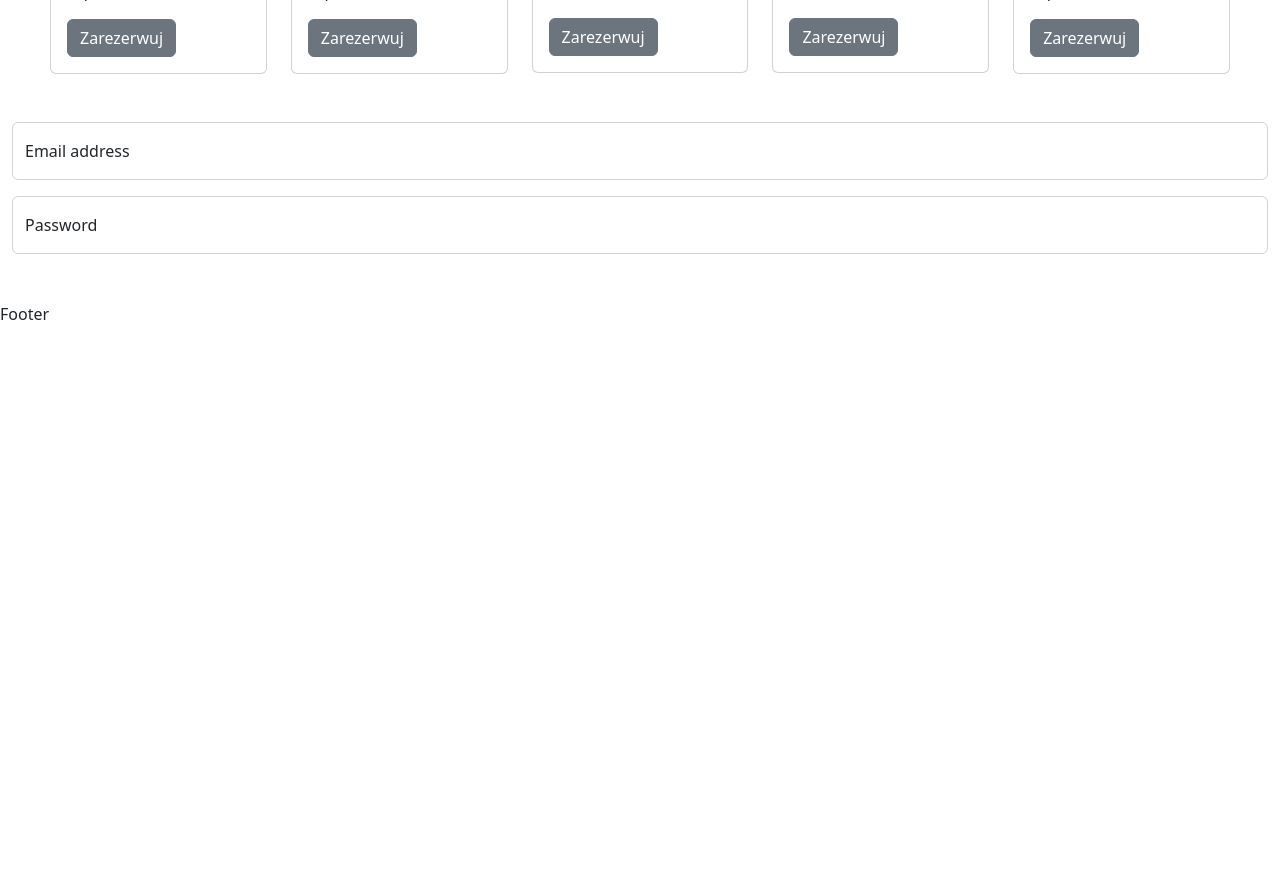
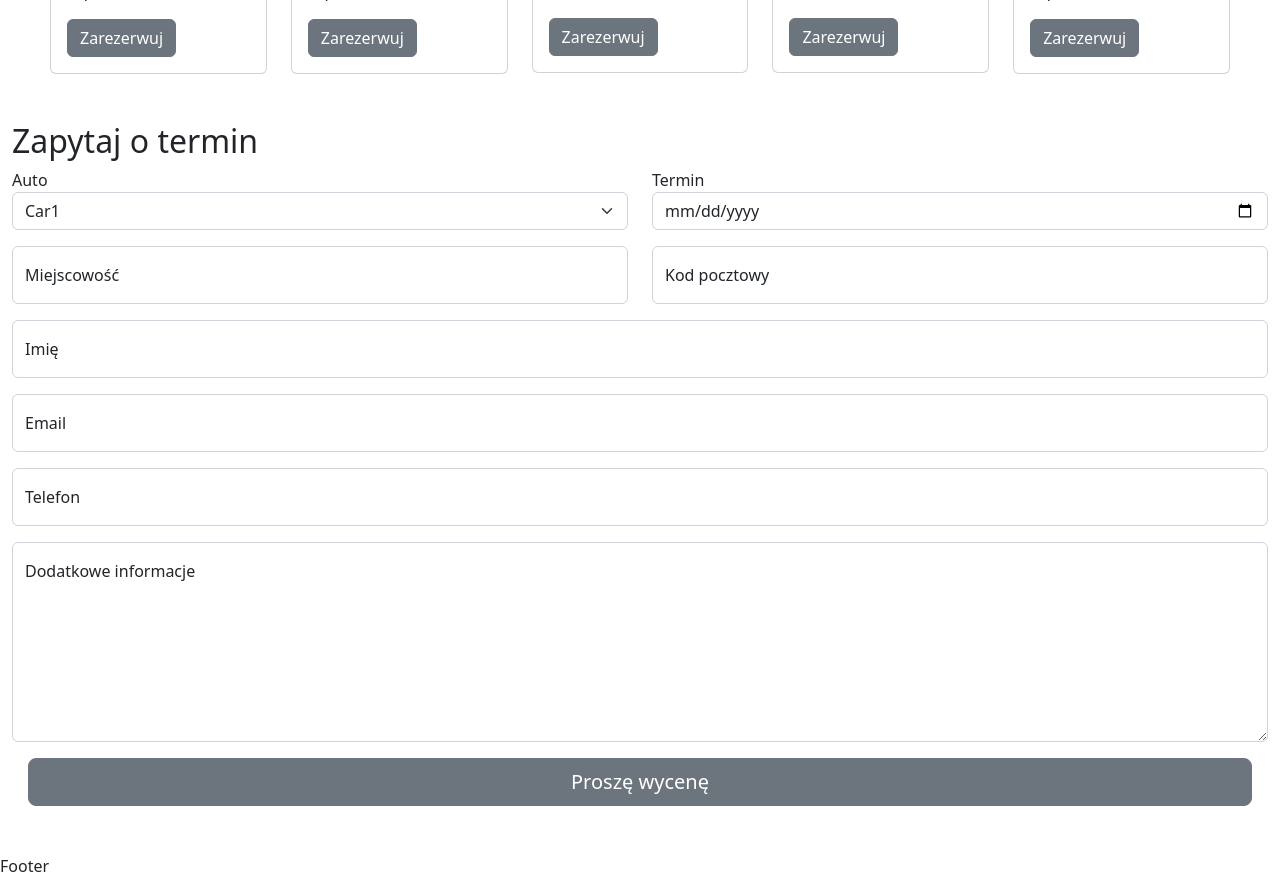
Before and after one commit to artwol993/weselny-woz, a React (Create React App) app: page / in a window 1280 px wide. Shown: the part 2940-3818 px from the top of the page. Before the commit the page ends 3266 px from the top, so only its background shows below. Built offline with nearby package versions, Linux system fonts and the light colour scheme.

Commit message:
add form

```diff
--- a/src/component/contact.jsx
+++ b/src/component/contact.jsx
@@ -1,28 +1,84 @@
-import React from 'react'
-import Container from 'react-bootstrap/Container'
-import FloatingLabel from 'react-bootstrap/FloatingLabel';
-import Form from 'react-bootstrap/Form'
+import React from "react";
+import Container from "react-bootstrap/Container";
+import Row from "react-bootstrap/Row";
+import Col from "react-bootstrap/Col";
+import Form from "react-bootstrap/Form";
+import FloatingLabel from "react-bootstrap/FloatingLabel";
+import Button from "react-bootstrap/Button";
 
 function Contact() {
   return (
     <>
       <section>
-      <Container fluid className="my-5" >
-        <FloatingLabel
-          controlId="floatingInput"
-          label="Email address"
-          className="mb-3"
-        >
+        <Container fluid className="my-5 ">
+          <h2> Zapytaj o termin</h2>
+          <Form>
+            <Row className="mb-3">
+              <Form.Group as={Col} controlId="formGridState">
+                <FloatingLabel>Auto</FloatingLabel>
+                <Form.Select defaultValue="Choose...">
+                  <option>Car1</option>
+                  <option>Car2</option>
+                  <option>Car3</option>
+                </Form.Select>
+              </Form.Group>
+              <Form.Group as={Col} controlId="formGridState">
+                <FloatingLabel>Termin</FloatingLabel>
+                <Form.Control type="date" />
+              </Form.Group>
+            </Row>
+
+            <Row className="mb-3">
+              <Form.Group as={Col} controlId="city-name">
+                <FloatingLabel controlId="city" label="Miejscowość">
+                  <Form.Control type="city" placeholder="Warszawa" />
+                </FloatingLabel>
+              </Form.Group>
+
+              <Form.Group as={Col} controlId="city-zip">
+                <FloatingLabel as={Col} controlId="formZip">
+                  <Form.Label>Kod pocztowy</Form.Label>
+                  <Form.Control />
+                </FloatingLabel>
+              </Form.Group>
+            </Row>
+
+            <Form.Group as={Col} controlId="user-name" className="mb-3">
+              <FloatingLabel controlId="floatingInput" label="Imię">
+                <Form.Control type="name" placeholder="name" />
+              </FloatingLabel>
+            </Form.Group>
+            <Form.Group as={Col} controlId="user-email" className="mb-3">
+              <FloatingLabel controlId="floatingInput" label="Email">
                 <Form.Control type="email" placeholder="name@example.com" />
               </FloatingLabel>
-        <FloatingLabel controlId="floatingPassword" label="Password">
-          <Form.Control type="password" placeholder="Password" />
+            </Form.Group>
+            <Form.Group as={Col} controlId="user-phone" className="mb-3">
+              <FloatingLabel controlId="floatingInput" label="Telefon">
+                <Form.Control type="phone" placeholder="+48 111222333" />
               </FloatingLabel>
+            </Form.Group>
+
+            <FloatingLabel
+              controlId="floatingTextarea2"
+              label="Dodatkowe informacje"
+            >
+              <Form.Control
+                as="textarea"
+                placeholder="Leave a comment here"
+                style={{ height: "200px" }}
+              />
+            </FloatingLabel>
+            <div className="d-grid gap-2 m-3">
+              <Button variant="secondary" size="lg">
+                Proszę wycenę
+              </Button>
+            </div>
+          </Form>
         </Container>
       </section>
-
     </>
-  )
+  );
 }
 
-export default Contact
+export default Contact;
```
Lines whose indentation alone changed are shown as unchanged.
